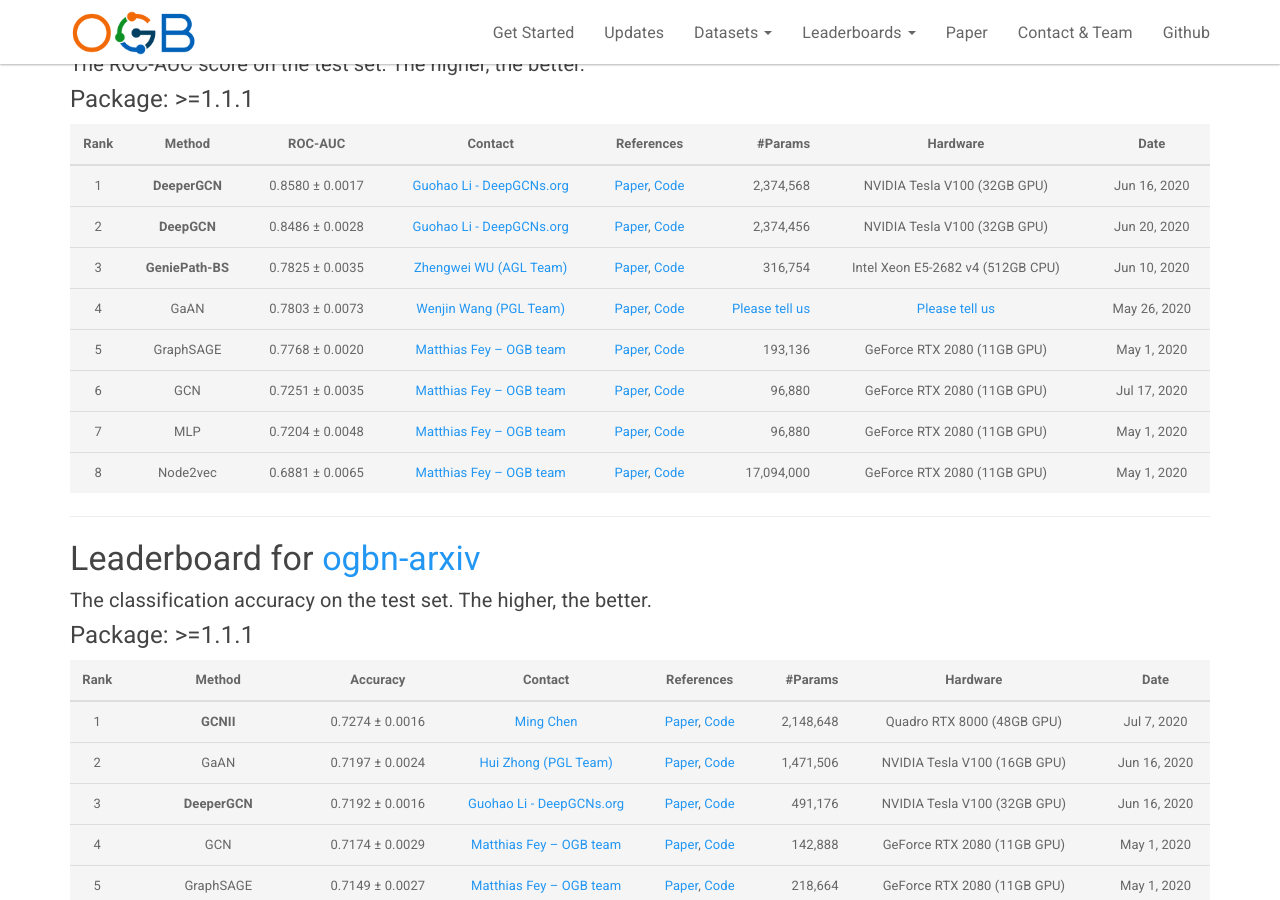
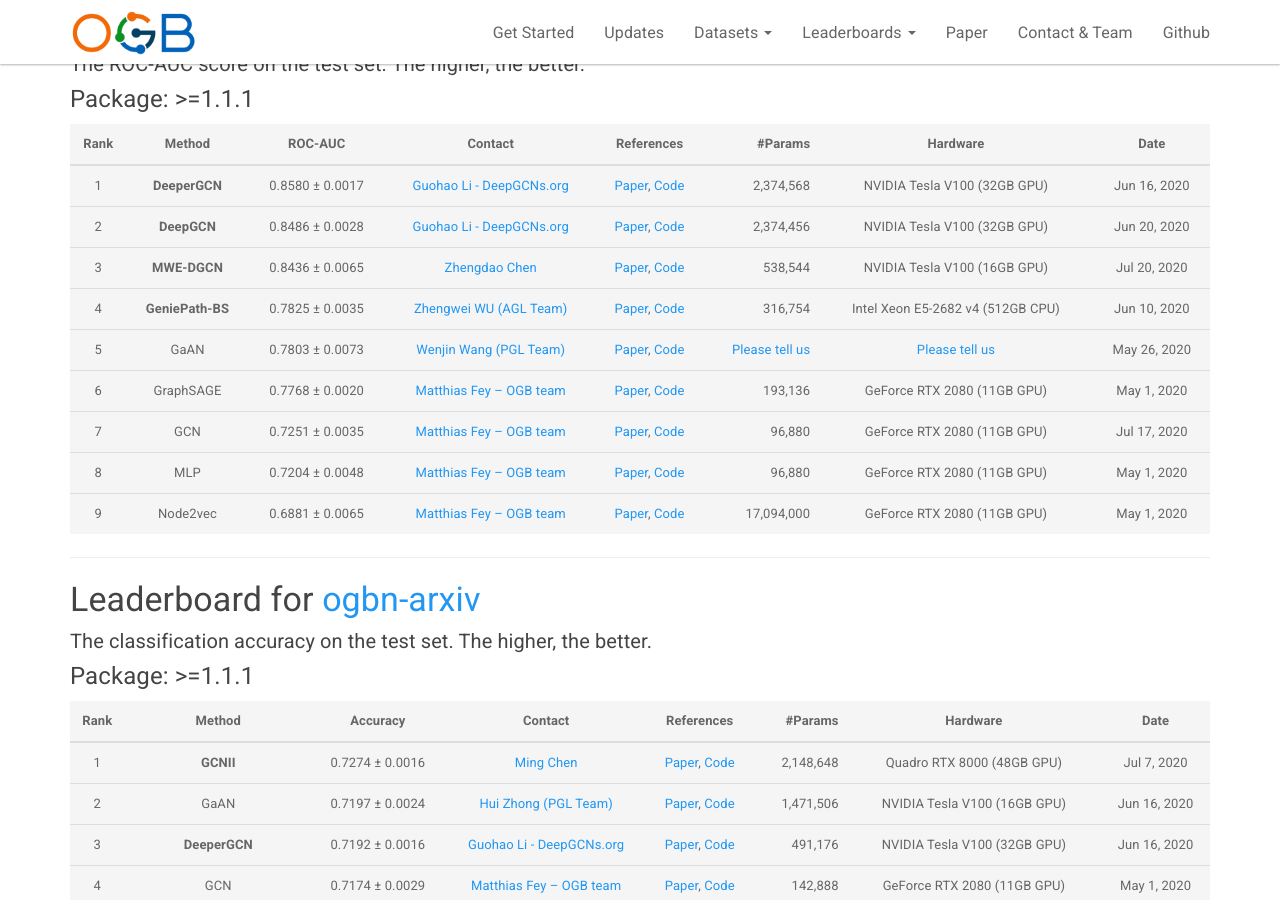
Before and after one commit to snap-stanford/ogb-web, a Jekyll site: the page built from _docs/leaderboard/leader_nodeprop.md, in a window 1280 px wide and 900 px high, scrolled down 1113 px. Built offline with Jekyll 4.4.1, drawn with Linux system fonts in a browser that asks for light colours.

Commit message:
updateleaderboard

```diff
--- a/_docs/leaderboard/leader_nodeprop.md
+++ b/_docs/leaderboard/leader_nodeprop.md
@@ -52,12 +52,13 @@ The **bold** method name indicates that the implementation is **official** (by t
 |:----:|:-----:|:------:|:-----:|:-----:|-----:|:-----:|:-----:|
 |  1  |  **DeeperGCN**  | 0.8580 ± 0.0017   | [Guohao Li - DeepGCNs.org](mailto:guohao.li@kaust.edu.sa) | [Paper](https://arxiv.org/abs/2006.07739), [Code](https://github.com/lightaime/deep_gcns_torch/tree/master/examples/ogb) | 2,374,568 | NVIDIA Tesla V100 (32GB GPU) | Jun 16, 2020 |
 |  2  |  **DeepGCN**  | 0.8486 ± 0.0028   | [Guohao Li - DeepGCNs.org](mailto:guohao.li@kaust.edu.sa) | [Paper](http://openaccess.thecvf.com/content_ICCV_2019/papers/Li_DeepGCNs_Can_GCNs_Go_As_Deep_As_CNNs_ICCV_2019_paper.pdf), [Code](https://github.com/lightaime/deep_gcns_torch/blob/master/examples/ogb/ogbn_proteins) | 2,374,456 | NVIDIA Tesla V100 (32GB GPU) | Jun 20, 2020 |
-|  3  |  **GeniePath-BS**  | 0.7825 ± 0.0035   | [Zhengwei WU (AGL Team)](mailto:zejun.wzw@alipay.com) | [Paper](http://arxiv.org/abs/2006.05806), [Code](https://github.com/xavierzw/ogb-geniepath-bs) | 316,754 | Intel Xeon E5-2682 v4 (512GB CPU) | Jun 10, 2020 |
-|  4  |  GaAN  | 0.7803 ± 0.0073   | [Wenjin Wang (PGL Team)](mailto:wangwenjin02@baidu.com) | [Paper](https://arxiv.org/abs/1803.07294), [Code](https://github.com/PaddlePaddle/PGL/tree/master/examples/GaAN) | [Please tell us](mailto:ogb@cs.stanford.edu) | [Please tell us](mailto:ogb@cs.stanford.edu) | May 26, 2020 |
-|  5  |  GraphSAGE  | 0.7768 ± 0.0020   | [Matthias Fey -- OGB team](mailto:matthias.fey@tu-dortmund.de) | [Paper](https://arxiv.org/abs/1706.02216), [Code](https://github.com/snap-stanford/ogb/tree/master/examples/nodeproppred/proteins) | 193,136 | GeForce RTX 2080 (11GB GPU) | May 1, 2020 |
-|  6  |  GCN  | 0.7251 ± 0.0035   | [Matthias Fey -- OGB team](mailto:matthias.fey@tu-dortmund.de) | [Paper](https://arxiv.org/abs/1609.02907), [Code](https://github.com/snap-stanford/ogb/tree/master/examples/nodeproppred/proteins) | 96,880 | GeForce RTX 2080 (11GB GPU) | Jul 17, 2020 |
-|  7  |  MLP  | 0.7204 ± 0.0048   | [Matthias Fey -- OGB team](mailto:matthias.fey@tu-dortmund.de) | [Paper](https://arxiv.org/abs/2005.00687), [Code](https://github.com/snap-stanford/ogb/tree/master/examples/nodeproppred/proteins) | 96,880 | GeForce RTX 2080 (11GB GPU) | May 1, 2020 |
-|  8  |  Node2vec  | 0.6881 ± 0.0065   | [Matthias Fey -- OGB team](mailto:matthias.fey@tu-dortmund.de) | [Paper](https://arxiv.org/abs/1607.00653), [Code](https://github.com/snap-stanford/ogb/tree/master/examples/nodeproppred/proteins) | 17,094,000 | GeForce RTX 2080 (11GB GPU) | May 1, 2020 |
+|  3  |  **MWE-DGCN**  | 0.8436 ± 0.0065   | [Zhengdao Chen](mailto:zc1216@nyu.edu) | [Paper](https://cims.nyu.edu/~chenzh/files/GCN_with_edge_weights.pdf), [Code](https://github.com/dmlc/dgl/tree/master/examples/pytorch/ogb/ogbn-proteins) | 538,544 | NVIDIA Tesla V100 (16GB GPU) | Jul 20, 2020 |
+|  4  |  **GeniePath-BS**  | 0.7825 ± 0.0035   | [Zhengwei WU (AGL Team)](mailto:zejun.wzw@alipay.com) | [Paper](http://arxiv.org/abs/2006.05806), [Code](https://github.com/xavierzw/ogb-geniepath-bs) | 316,754 | Intel Xeon E5-2682 v4 (512GB CPU) | Jun 10, 2020 |
+|  5  |  GaAN  | 0.7803 ± 0.0073   | [Wenjin Wang (PGL Team)](mailto:wangwenjin02@baidu.com) | [Paper](https://arxiv.org/abs/1803.07294), [Code](https://github.com/PaddlePaddle/PGL/tree/master/examples/GaAN) | [Please tell us](mailto:ogb@cs.stanford.edu) | [Please tell us](mailto:ogb@cs.stanford.edu) | May 26, 2020 |
+|  6  |  GraphSAGE  | 0.7768 ± 0.0020   | [Matthias Fey -- OGB team](mailto:matthias.fey@tu-dortmund.de) | [Paper](https://arxiv.org/abs/1706.02216), [Code](https://github.com/snap-stanford/ogb/tree/master/examples/nodeproppred/proteins) | 193,136 | GeForce RTX 2080 (11GB GPU) | May 1, 2020 |
+|  7  |  GCN  | 0.7251 ± 0.0035   | [Matthias Fey -- OGB team](mailto:matthias.fey@tu-dortmund.de) | [Paper](https://arxiv.org/abs/1609.02907), [Code](https://github.com/snap-stanford/ogb/tree/master/examples/nodeproppred/proteins) | 96,880 | GeForce RTX 2080 (11GB GPU) | Jul 17, 2020 |
+|  8  |  MLP  | 0.7204 ± 0.0048   | [Matthias Fey -- OGB team](mailto:matthias.fey@tu-dortmund.de) | [Paper](https://arxiv.org/abs/2005.00687), [Code](https://github.com/snap-stanford/ogb/tree/master/examples/nodeproppred/proteins) | 96,880 | GeForce RTX 2080 (11GB GPU) | May 1, 2020 |
+|  9  |  Node2vec  | 0.6881 ± 0.0065   | [Matthias Fey -- OGB team](mailto:matthias.fey@tu-dortmund.de) | [Paper](https://arxiv.org/abs/1607.00653), [Code](https://github.com/snap-stanford/ogb/tree/master/examples/nodeproppred/proteins) | 17,094,000 | GeForce RTX 2080 (11GB GPU) | May 1, 2020 |
 
 
 <a name="ogbn-arxiv"/>
```
